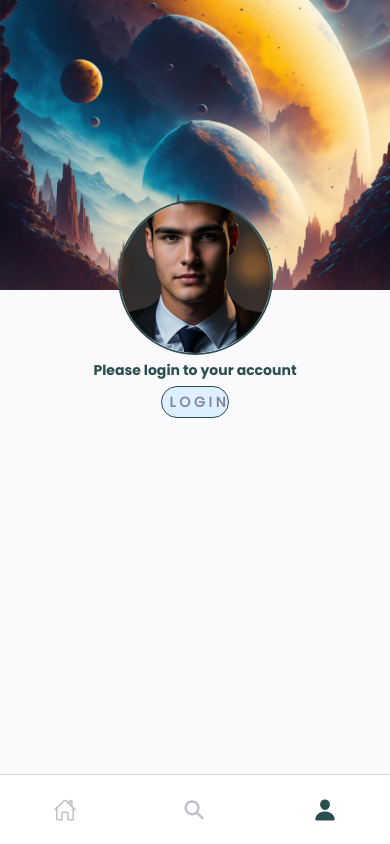
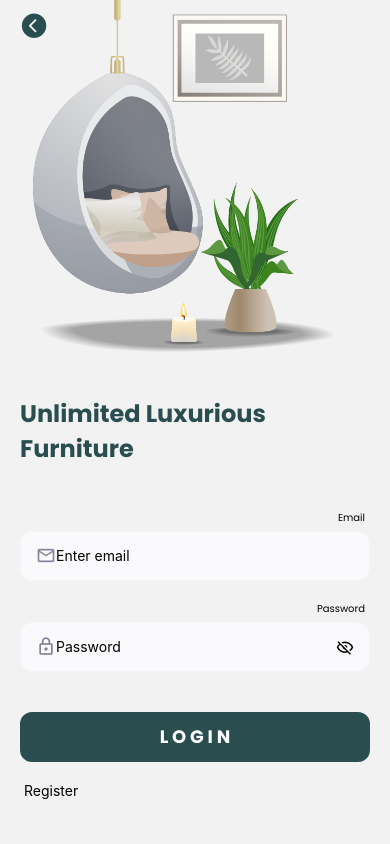
Before and after one commit to nemanja-codes/shop-react-native, a React Native app: screen /Profile in a window 390 px wide. Built offline with nearby package versions, Linux system fonts and the light colour scheme; no server answers.

Commit message:
Ispravljene greske

```diff
--- a/components/Button.jsx
+++ b/components/Button.jsx
@@ -1,5 +1,5 @@
 import React from "react";
-import { StyleSheet, TouchableOpacity, View } from "react-native";
+import { StyleSheet, TouchableOpacity, View, Text } from "react-native";
 import { Ionicons } from "@expo/vector-icons";
 import { COLORS, SIZES } from "../constants";
 
--- a/hook/useFetch.js
+++ b/hook/useFetch.js
@@ -15,6 +15,7 @@ const useFetch = () => {
       setIsLoading(false);
     } catch (error) {
       setError(error);
+      console.error("Error fetching data:", error);
     } finally {
       setIsLoading(false);
     }
--- a/screens/LoginPage.jsx
+++ b/screens/LoginPage.jsx
@@ -1,26 +1,27 @@
-import React from "react";
-import { useState } from "react";
 import {
   ScrollView,
   Text,
   View,
   TouchableOpacity,
   Image,
+  TextInput,
   Alert,
+  ActivityIndicator,
 } from "react-native";
+import React, { useState } from "react";
 import { SafeAreaView } from "react-native-safe-area-context";
-import BackBtn from "../components/BackBtn";
 import styles from "./login.style";
-import Button from "../components/Button";
+import { Button, BackBtn, TxtInput } from "../components";
 import { Formik } from "formik";
 import * as Yup from "yup";
 import { MaterialCommunityIcons } from "@expo/vector-icons";
 import { COLORS } from "../constants";
-import { TextInput } from "react-native";
+import axios from "axios";
+import AsyncStorage from "@react-native-async-storage/async-storage";
 
 const validationSchema = Yup.object().shape({
   password: Yup.string()
-    .min(8, "Must be 8 characters or more")
+    .min(8, "Password must be at least 8 character")
     .required("Required"),
   email: Yup.string()
     .email("Provide a valid email address")
@@ -32,8 +33,8 @@ const LoginPage = ({ navigation }) => {
   const [responseData, setResponseData] = useState(null);
   const [obsecureText, setObsecureText] = useState(false);
 
-  const invalidForm = () => {
-    Alert.alert("Invalid Form", "Please provide all required fiels", [
+  const inValidForm = () => {
+    Alert.alert("Invalid Form", "Please provide all required fields", [
       {
         text: "Cancel",
         onPress: () => {},
@@ -42,11 +43,62 @@ const LoginPage = ({ navigation }) => {
         text: "Continue",
         onPress: () => {},
       },
-      {
-        defaultIndex: 1,
-      },
+      { defaultIndex: 1 },
     ]);
   };
+
+  const login = async (values) => {
+    setLoader(true);
+
+    try {
+      const endpoint = "http://localhost:3000/api/login";
+      const data = values;
+
+      const response = await axios.post(endpoint, data);
+      if (response.status === 200) {
+        setResponseData(response.data);
+
+        await AsyncStorage.setItem("id", JSON.stringify(response.data._id));
+        await AsyncStorage.setItem("token", JSON.stringify(response.data.token));
+        await AsyncStorage.setItem(`user${response.data._id}`, JSON.stringify(response.data));
+        setLoader(false);
+
+        navigation.replace('Bottom Navigation')
+      } else {
+        Alert.alert("Error Logging in ", "Please provide valid credentials ", [
+          {
+            text: "Cancel",
+            onPress: () => {},
+          },
+          {
+            text: "Continue",
+            onPress: () => {},
+          },
+          { defaultIndex: 1 },
+        ]);
+      }
+    } catch (error) {
+      Alert.alert(
+        "Error ",
+        "Oops, Error logging in try again with correct credentials",
+        [
+          {
+            text: "Cancel",
+            onPress: () => {},
+          },
+          {
+            text: "Continue",
+            onPress: () => {},
+          },
+          { defaultIndex: 1 },
+        ]
+      );
+    } finally {
+      setLoader(false);
+    }
+  };
+
+
 
   return (
     <ScrollView>
@@ -62,13 +114,13 @@ const LoginPage = ({ navigation }) => {
           <Formik
             initialValues={{ email: "", password: "" }}
             validationSchema={validationSchema}
-            onSubmit={(values) => console.log(values)}
+            onSubmit={(values) => login(values)}
           >
             {({
               handleChange,
               handleBlur,
+              touched,
               handleSubmit,
-              touched,
               values,
               errors,
               isValid,
@@ -86,14 +138,17 @@ const LoginPage = ({ navigation }) => {
                       name="email-outline"
                       size={20}
                       color={COLORS.gray}
-                      style={styles.iconStyles}
+                      style={styles.iconStyle}
                     />
+
                     <TextInput
                       placeholder="Enter email"
                       onFocus={() => {
                         setFieldTouched("email");
                       }}
-                      onBlur={setFieldTouched("email", "")}
+                      onBlur={() => {
+                        setFieldTouched("email", "");
+                      }}
                       value={values.email}
                       onChangeText={handleChange("email")}
                       autoCapitalize="none"
@@ -117,22 +172,30 @@ const LoginPage = ({ navigation }) => {
                       name="lock-outline"
                       size={20}
                       color={COLORS.gray}
-                      style={styles.iconStyles}
+                      style={styles.iconStyle}
                     />
+
                     <TextInput
                       secureTextEntry={obsecureText}
-                      placeholder="Enter password"
+                      placeholder="Password"
                       onFocus={() => {
                         setFieldTouched("password");
                       }}
-                      onBlur={setFieldTouched("password", "")}
+                      onBlur={() => {
+                        setFieldTouched("password", "");
+                      }}
                       value={values.password}
                       onChangeText={handleChange("password")}
                       autoCapitalize="none"
                       autoCorrect={false}
                       style={{ flex: 1 }}
                     />
-                    <TouchableOpacity onPress={setObsecureText(!obsecureText)}>
+
+                    <TouchableOpacity
+                      onPress={() => {
+                        setObsecureText(!obsecureText);
+                      }}
+                    >
                       <MaterialCommunityIcons
                         name={obsecureText ? "eye-outline" : "eye-off-outline"}
                         size={18}
@@ -145,10 +208,21 @@ const LoginPage = ({ navigation }) => {
                 </View>
 
                 <Button
+                  loader={loader}
                   title={"L O G I N"}
-                  onPress={isValid ? handleSubmit : invalidForm}
+                  onPress={isValid ? handleSubmit : inValidForm}
                   isValid={isValid}
                 />
+
+                <Text
+                  style={styles.registration}
+                  onPress={() => {
+                    navigation.navigate("SignUp");
+                  }}
+                >
+                  {" "}
+                  Register{" "}
+                </Text>
               </View>
             )}
           </Formik>
--- a/screens/Profile.jsx
+++ b/screens/Profile.jsx
@@ -10,6 +10,7 @@ import {
   SimpleLineIcons,
 } from "@expo/vector-icons";
 import { Alert } from "react-native";
+import AsyncStorage from "@react-native-async-storage/async-storage";
 
 const Profile = ({ navigation }) => {
   const [userData, setUserData] = useState(null);
@@ -70,6 +71,31 @@ const Profile = ({ navigation }) => {
       },
     ]);
   };
+
+  useEffect(()=> {
+    checkExistingUser();
+  },[]);
+
+  const checkExistingUser = async () => {
+    const id = await AsyncStorage.getItem('id')
+    const useId = `user${JSON.parse(id)}`;
+
+    try {
+      const currentUser = await AsyncStorage.getItem(useId);
+
+      if(currentUser !== null){
+        const parsedData = JSON.parse(currentUser)
+        setUserData(parsedData)
+        setUserLogin(true)
+      }else{
+        navigation.navigate('Login')
+      }
+    } catch (error) {
+      console.log("Error retrieving the data:", error)
+    }
+
+  };
+
 
   return (
     <View style={styles.container}>
```
